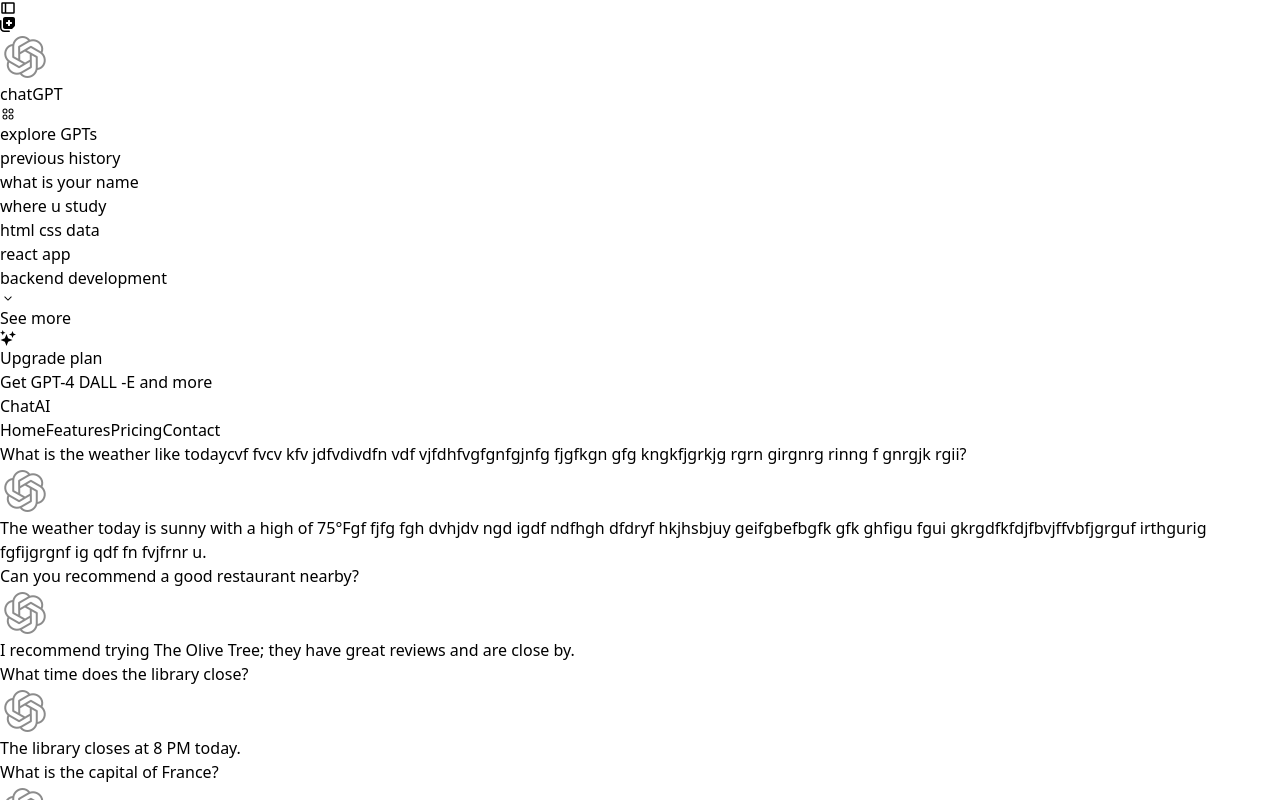
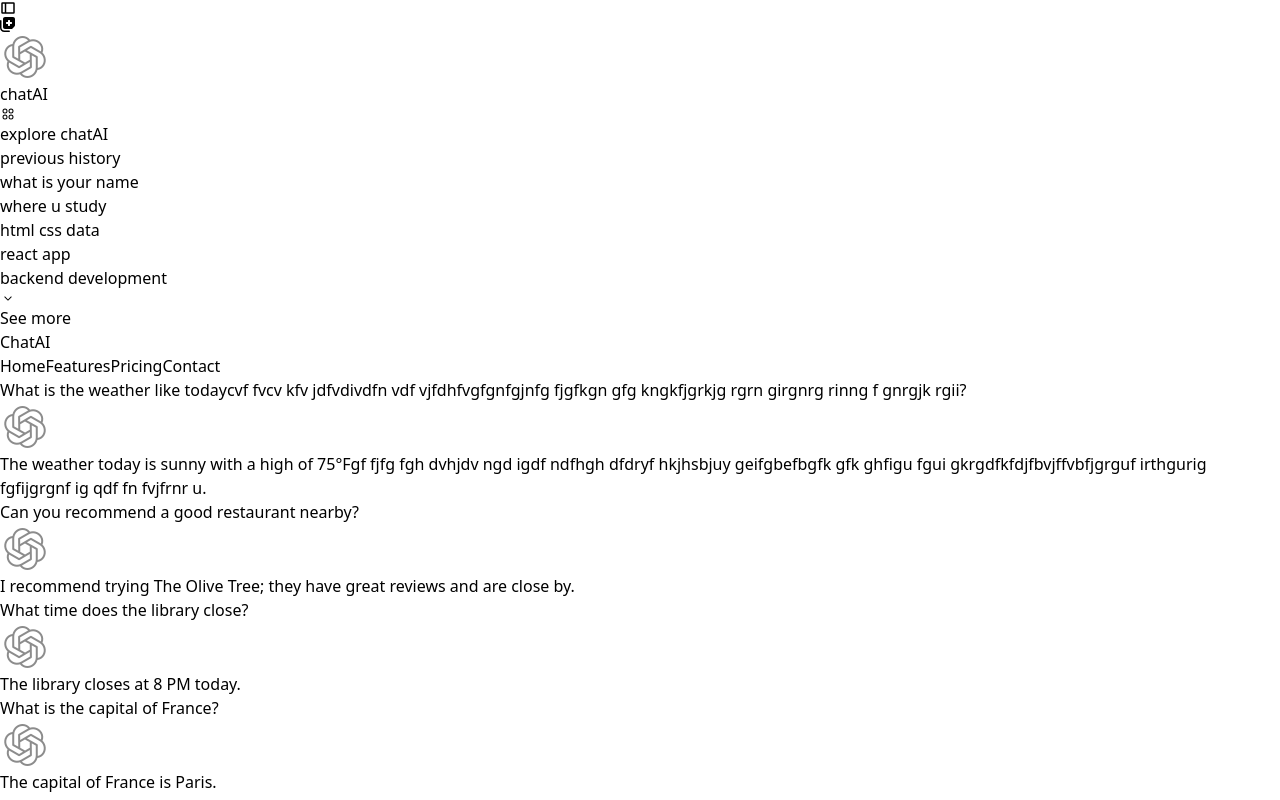
Before and after one commit to MohammedJunaid1/build, a React (Vite) app: page / in a window 1280 px wide. Shown: the top 800 px of the page. Built offline with nearby package versions, Linux system fonts and the light colour scheme.

Commit message:
more work done in fonts

```diff
--- a/src/component/SideBar.jsx
+++ b/src/component/SideBar.jsx
@@ -29,47 +29,38 @@
 
   return (
     <div className="bg-[#171717] h-full  relative ">
-      <div className="flex justify-center gap-[230px] pt-2">
-        <PiSidebarSimpleBold className="text-[#c7c1c1] text-5xl" />
-        <FaNotesMedical className="text-[#c7c1c1] text-5xl " />
+      <div className="flex justify-center gap-[150px] pt-2">
+        <PiSidebarSimpleBold className="text-[#c7c1c1] text-3xl" />
+        <FaNotesMedical className="text-[#c7c1c1] text-3xl " />
       </div>
       <div className="flex gap-2 mt-5 pl-2">
-        <img src="1.png" alt="logo" />
-        <p className="text-[#c7c1c1] text-4xl">chatGPT</p>
+        <img className="h-7 w-auto pt-2 pl-2" src="1.png" alt="logo" />
+        <p className="text-[#c7c1c1] text-[20px]">chatAI</p>
       </div>
       <div className="flex gap-2 mt-3 pl-2">
-        <PiCirclesFour className="text-[#c7c1c1] text-5xl" />
-        <p className="text-[#c7c1c1] text-4xl">explore GPTs</p>
+        <PiCirclesFour className="text-[#c7c1c1] text-3xl pl-1" />
+        <p className="text-[#c7c1c1] text-[20px]">explore chatAI</p>
       </div>
       <div className="mt-6 pl-2">
-        <p className="text-white pl-2 pb-3 text-3xl">previous history</p>
+        <p className="text-white pl-2 pb-3 text-[20px]">previous history</p>
         <div className="mt-4 pl-2">
           <ul className="text-[#c7c1c1]">
             {allData.slice(0, visibleDataCount).map((data, index) => (
-              <li className="mt-4 text-2xl" key={index}>
+              <li className="mt-4 text-[15px]" key={index}>
                 {data}
               </li>
             ))}
           </ul>
           {visibleDataCount <= 5 && (
-            <button className="text-white mt-2 text-3xl" onClick={showMore}>
-              <RxCaretDown className="text-white text-3xl inline" /> See more
+            <button className="text-white mt-2 text-[20px]" onClick={showMore}>
+              <RxCaretDown className="text-white text-[20px] inline" /> See more
             </button>
           )}
           {visibleDataCount >= allData.length && (
-            <button className="text-white mt-2 text-3xl " onClick={showLess}>
-              <RxCaretUp className="text-white text-3xl inline" /> See Less
+            <button className="text-white mt-2 text-[20px] " onClick={showLess}>
+              <RxCaretUp className="text-white text-[20px] inline" /> See Less
             </button>
           )}
-        </div>
-      </div>
-      <div className="w-full h-[100px] absolute bottom-0 left-0 right-0 flex pl-6   ">
-        <div>
-          <IoSparklesSharp className="text-white text-3xl inline " />
-        </div>
-        <div>
-          <p className="text-white pl-3 text-3xl">Upgrade plan</p>
-          <p className="text-[#c7c1c1] pl-4">Get GPT-4 DALL -E and more</p>
         </div>
       </div>
     </div>
```
